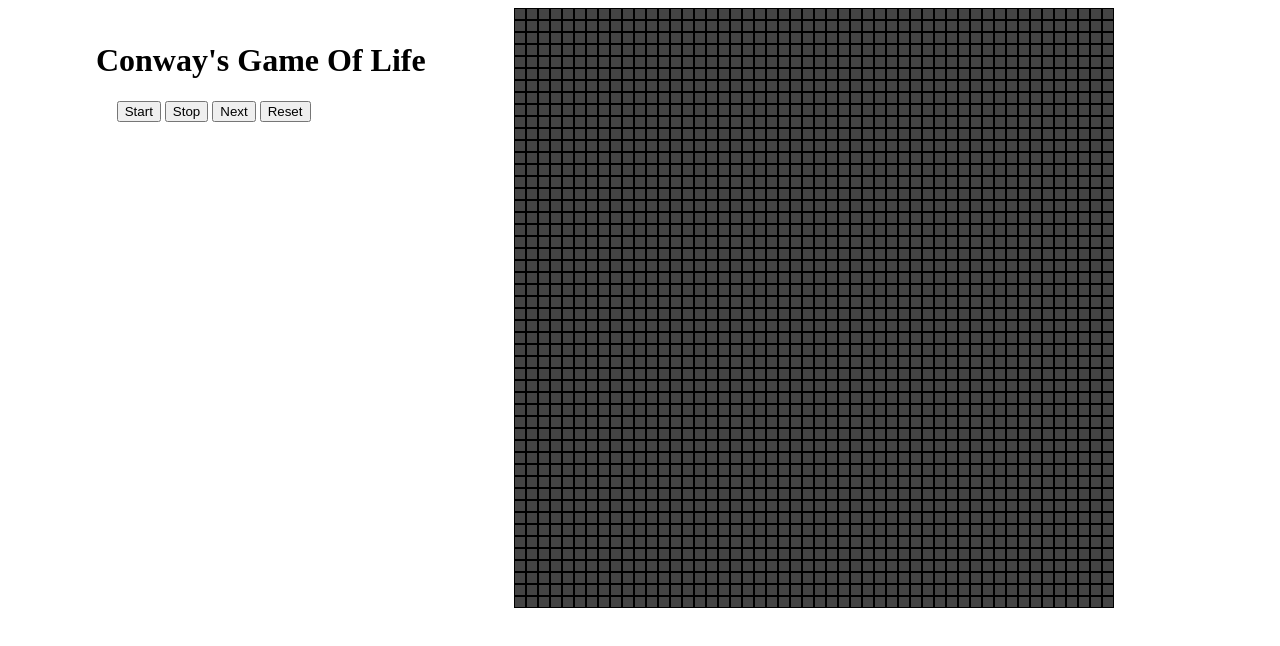
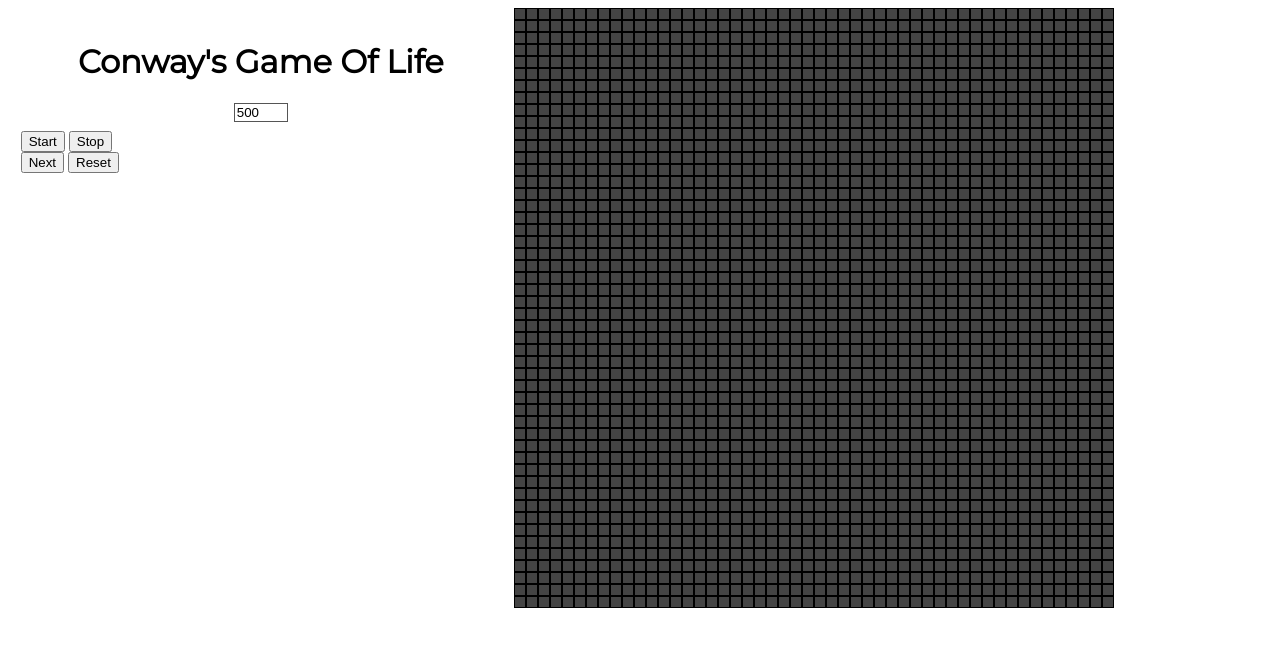
Before and after one commit to RohanAntony/Game-Of-Life, a plain HTML site: page index.html in a window 1280 px wide. Both pictures are taken after a click on the button "Start". Drawn offline with Linux system fonts and the light colour scheme.

Commit message:
Added time adjustment for each iteration.

```diff
--- a/index.css
+++ b/index.css
@@ -1,3 +1,7 @@
+h1{
+  font-family: 'Montserrat', sans-serif;
+}
+
 #inputPane{
   width:38%;
   float:left;
@@ -30,9 +34,8 @@
 input{
   display:block;
   clear:both;
-  width: 50%;
-  border: 1px solid black;
-  /* padding: 1%; */
+  width: 10%;
+  border: 1px solid #555;
 }
 
 h1 {
--- a/index.html
+++ b/index.html
@@ -3,6 +3,7 @@
   <head>
     <meta charset="utf-8">
     <title>Conway's Game of Life</title>
+    <link href="https://fonts.googleapis.com/css?family=Montserrat" rel="stylesheet">
     <link rel="stylesheet" href="./index.css">
   </head>
   <body>
@@ -10,10 +11,12 @@
 
     <div id="inputPane">
       <h1>Conway's Game Of Life</h1>
-      <!-- <input class="input" type="text" name="" value="" placeholder="Enter time of single iteration"/> -->
-      <div id="buttons">
+      <div class="firstInputs">
+        <input class="input" type="text" id="time" value="500" placeholder="ms"/>
         <button class="button" type="button" name="button" onclick="start()">Start</button>
         <button class="button" type="button" name="button" onclick="stop()">Stop</button>
+      </div>
+      <div id="secondInputs">
         <button class="button" type="button" name="button" onclick="next()">Next</button>
         <button class="button" type="button" name="button" onclick="reset()">Reset</button>
       </div>
--- a/index.js
+++ b/index.js
@@ -1,3 +1,7 @@
+const NUMBER_OF_ROWS = 50
+const NUMBER_OF_COLS = 50
+let TIME_OF_ITERATION = 500
+
 function createRowDiv(){
   let board = document.getElementById('board')
   let div = document.createElement('div')
@@ -81,9 +85,6 @@ function toggleCell(i, j){
   console.log(i, j)
 }
 
-const NUMBER_OF_ROWS = 50
-const NUMBER_OF_COLS = 50
-
 createBoardDisplay(NUMBER_OF_ROWS, NUMBER_OF_COLS)
 createBoardObject(NUMBER_OF_ROWS, NUMBER_OF_COLS)
 
@@ -134,9 +135,12 @@ function resetState(board, rows, cols){
 let IntervalFunction = null;
 
 function start(){
+  let iterationTime = document.getElementById('time').value
+  TIME_OF_ITERATION = parseInt(iterationTime) ? parseInt(iterationTime) : 500;
+  document.getElementById('time').value = TIME_OF_ITERATION
   IntervalFunction = setInterval(function(){
     nextState(board, NUMBER_OF_ROWS, NUMBER_OF_COLS)
-  }, 100)
+  }, TIME_OF_ITERATION)
 }
 
 function stop(){
```
